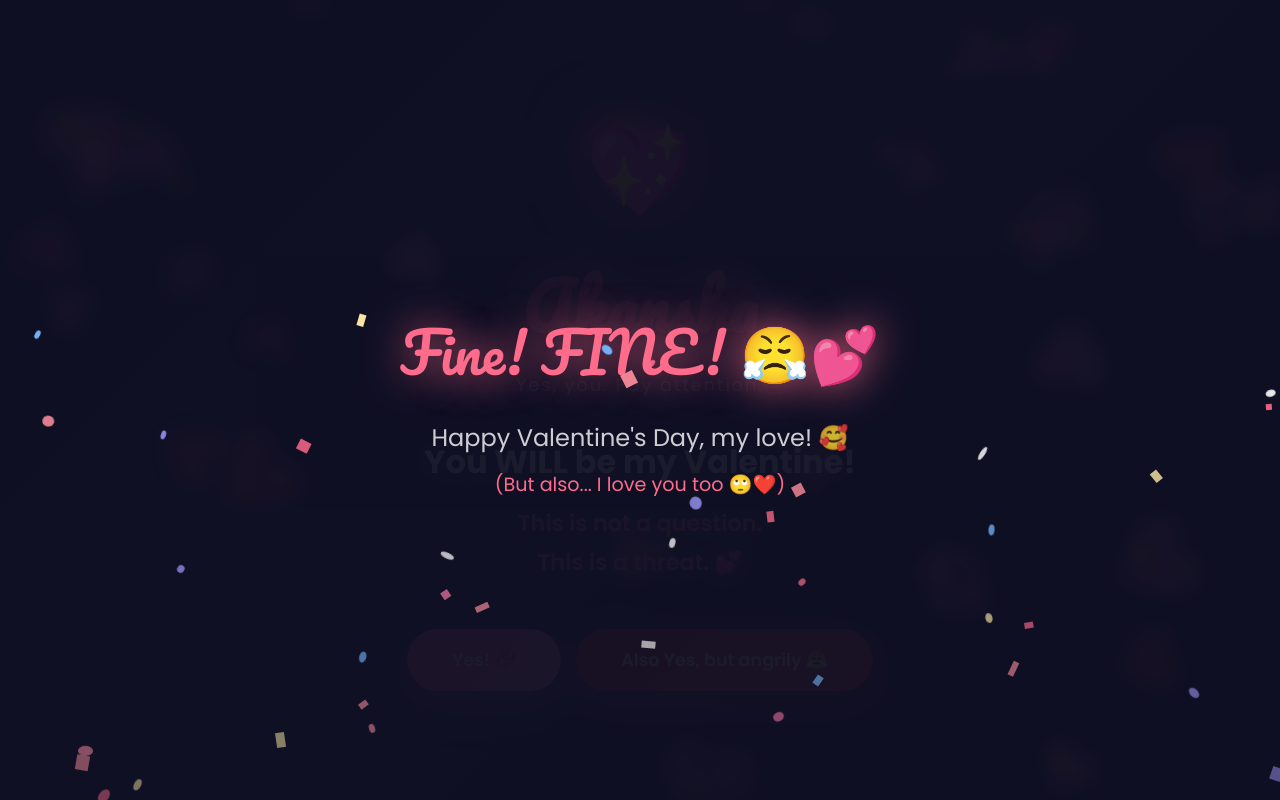
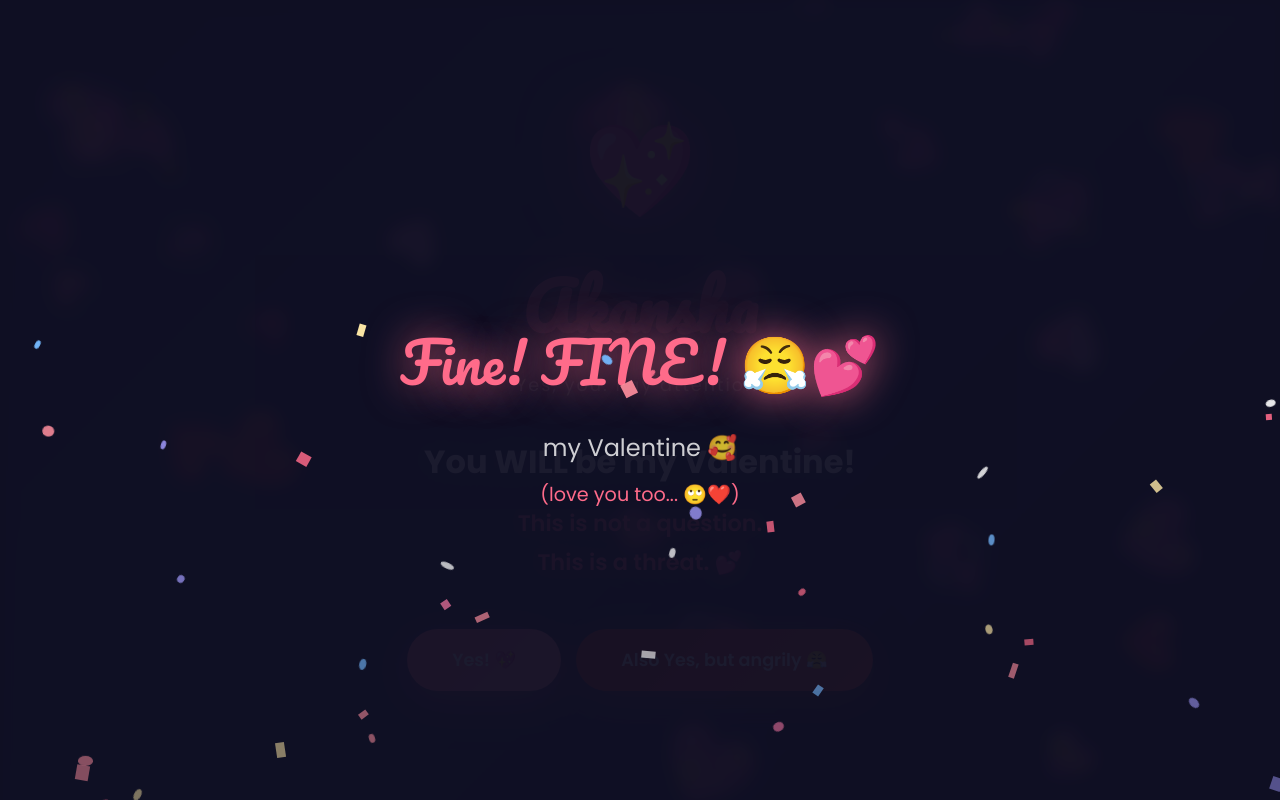
Before and after one commit to aaayushsingh/aaayushsingh.github.io, a plain HTML site: page vday2610d8e135dc08e0bbf5b2f2678144621e.html in a window 1280 px wide. Both pictures are taken after a click on the button "Also Yes, but angrily 😤". Drawn offline with Linux system fonts and the light colour scheme.

Commit message:
Enhance layout and update celebration messages
Updated viewport meta tag and adjusted layout for better compatibility. Changed celebration text and modified height calculations for iOS Safari.

```diff
--- a/vday2610d8e135dc08e0bbf5b2f2678144621e.html
+++ b/vday2610d8e135dc08e0bbf5b2f2678144621e.html
@@ -2,7 +2,7 @@
 <html lang="en">
 <head>
     <meta charset="UTF-8">
-    <meta name="viewport" content="width=device-width, initial-scale=1.0">
+    <meta name="viewport" content="width=device-width, initial-scale=1.0, viewport-fit=cover">
     <title>Akansha, Read This! 💕</title>
     <link rel="preconnect" href="https://fonts.googleapis.com">
     <link rel="preconnect" href="https://fonts.gstatic.com" crossorigin>
@@ -14,27 +14,33 @@
             box-sizing: border-box;
         }
 
+        html {
+            background: #0f0f23;
+            height: 100%;
+        }
+
         body {
-            min-height: 100vh;
-            background: linear-gradient(135deg, #1a1a2e 0%, #16213e 50%, #0f0f23 100%);
+            min-height: 100%;
             display: flex;
             justify-content: center;
             align-items: center;
             font-family: 'Poppins', -apple-system, BlinkMacSystemFont, 'Segoe UI', sans-serif;
             overflow: hidden;
             position: relative;
+            background: #0f0f23;
         }
 
         /* Blurred hearts background */
         .hearts-bg {
             position: fixed;
-            top: 0;
+            top: calc(-1 * var(--safe-top, 50px));
             left: 0;
-            width: 100%;
-            height: 100%;
+            width: 100vw;
+            height: calc(var(--full-height, 100vh) + var(--safe-top, 50px) + var(--safe-bottom, 50px));
             filter: blur(8px);
             z-index: 1;
             overflow: hidden;
+            background: linear-gradient(135deg, #1a1a2e 0%, #16213e 50%, #0f0f23 100%);
         }
 
         .heart {
@@ -163,10 +169,10 @@
         /* Celebration overlay */
         .celebration {
             position: fixed;
-            top: 0;
+            top: calc(-1 * var(--safe-top, 50px));
             left: 0;
-            width: 100%;
-            height: 100%;
+            width: 100vw;
+            height: calc(var(--full-height, 100vh) + var(--safe-top, 50px) + var(--safe-bottom, 50px));
             display: none;
             justify-content: center;
             align-items: center;
@@ -281,12 +287,31 @@
 
     <!-- Celebration overlay -->
     <div class="celebration" id="celebration">
-        <div class="celebration-text" id="celebrationText">Yay! I knew it! 💕</div>
-        <div class="celebration-subtext">Happy Valentine's Day, my love! 🥰</div>
+        <div class="celebration-text" id="celebrationText">Well, Obviously! 💕</div>
+        <div class="celebration-subtext">my Valentine 🥰</div>
         <div class="angry-text" id="angryText"></div>
     </div>
 
     <script>
+        // iOS Safari full-height fix using outerHeight
+        function updateFullHeight() {
+            const outerH = window.outerHeight || window.innerHeight;
+            const innerH = window.innerHeight;
+            // Calculate the extra space taken by Safari chrome
+            const safeTop = Math.max(0, (outerH - innerH) / 2);
+            const safeBottom = Math.max(0, (outerH - innerH) / 2);
+
+            document.documentElement.style.setProperty('--full-height', outerH + 20 + 'px');
+            document.documentElement.style.setProperty('--safe-top', safeTop + 'px');
+            document.documentElement.style.setProperty('--safe-bottom', safeBottom + 'px');
+        }
+
+        updateFullHeight();
+        window.addEventListener('resize', updateFullHeight);
+        window.addEventListener('orientationchange', updateFullHeight);
+        // Also update on scroll as Safari toolbar can hide/show
+        window.addEventListener('scroll', updateFullHeight);
+
         // Create floating hearts in background
         const heartsBg = document.getElementById('heartsBg');
         const heartEmojis = ['💖', '💕', '💗', '💓', '💝', '❤️', '🩷', '💘', '💞'];
@@ -321,7 +346,7 @@
 
             if (isAngry) {
                 celebrationText.innerHTML = "Fine! FINE! 😤💕";
-                angryText.innerHTML = "(But also... I love you too 🙄❤️)";
+                angryText.innerHTML = "(love you too... 🙄❤️)";
             } else {
                 celebrationText.innerHTML = "Yay! I knew it! 💕";
                 angryText.innerHTML = "";
```
